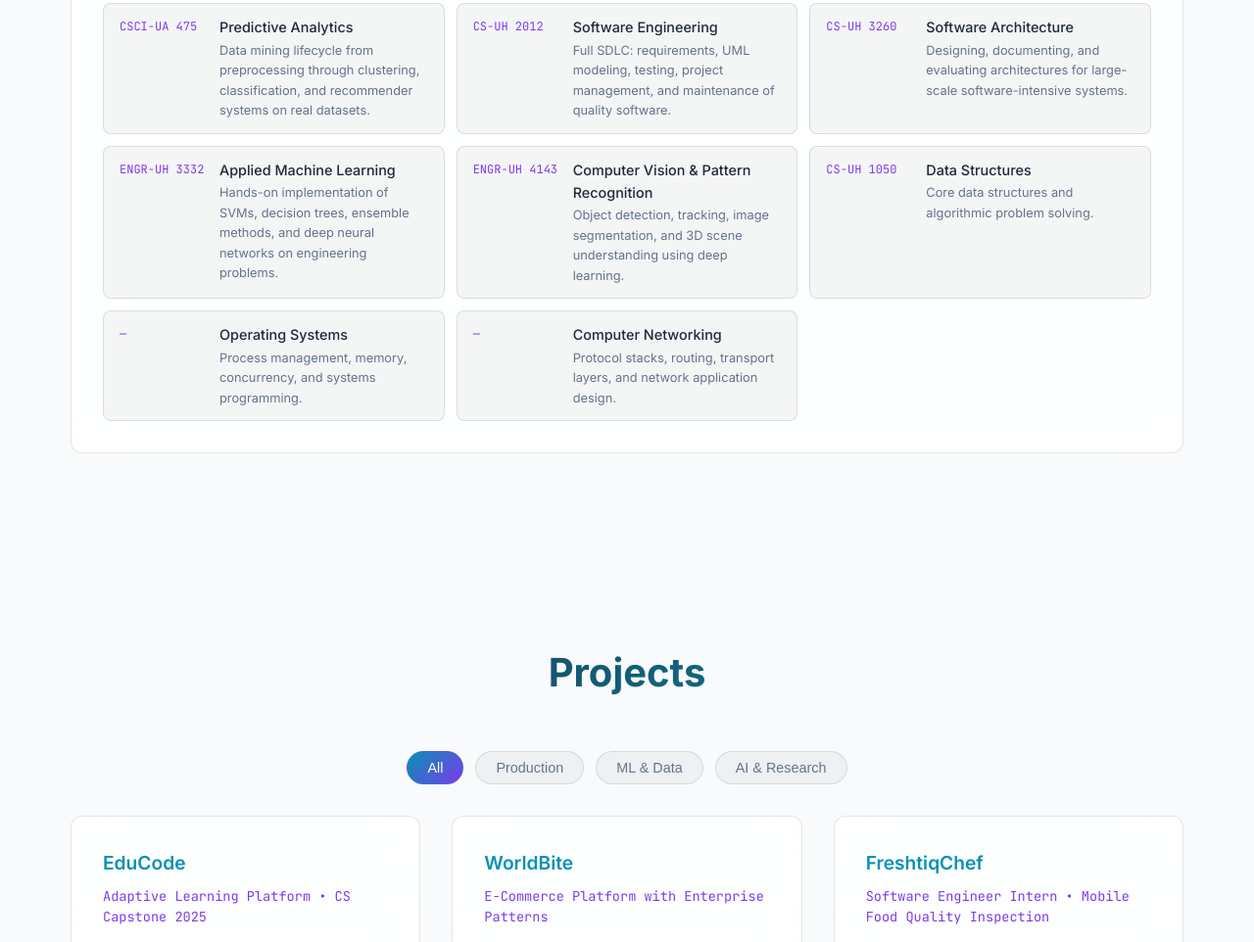
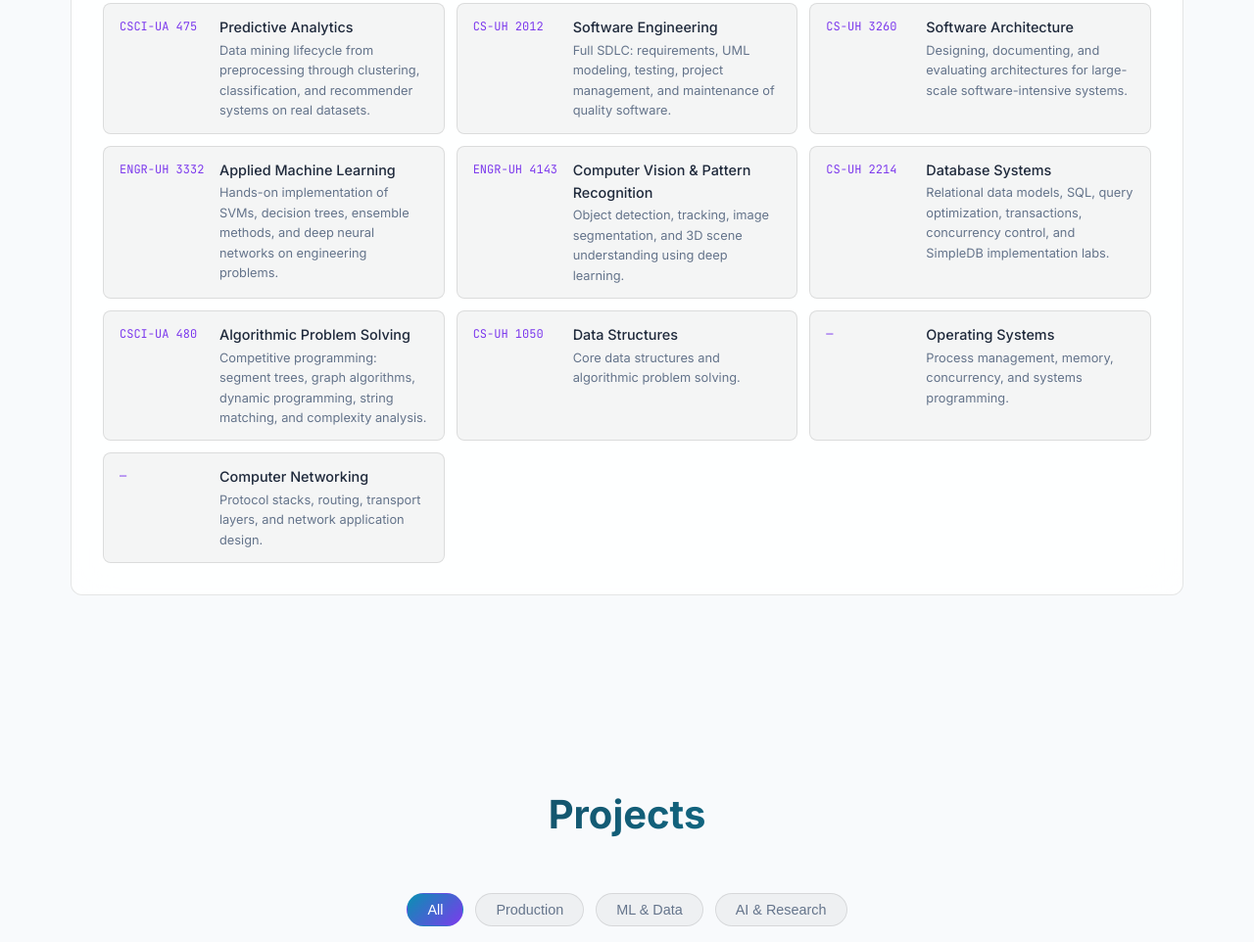
Before and after one commit to Sophie-l-l/Sophie-l-l.github.io, a plain HTML site: page index.html in a window 1280 px wide. Shown: the part 1225-2187 px from the top of the page at 98% size. Drawn offline with Linux system fonts and the light colour scheme.

Commit message:
Add Database Systems and Algorithmic Problem Solving courses

```diff
--- a/index.html
+++ b/index.html
@@ -1086,6 +1086,20 @@
                             </div>
                         </div>
                         <div class="course-item">
+                            <div class="course-code">CS-UH 2214</div>
+                            <div class="course-info">
+                                <div class="course-name">Database Systems</div>
+                                <div class="course-desc">Relational data models, SQL, query optimization, transactions, concurrency control, and SimpleDB implementation labs.</div>
+                            </div>
+                        </div>
+                        <div class="course-item">
+                            <div class="course-code">CSCI-UA 480</div>
+                            <div class="course-info">
+                                <div class="course-name">Algorithmic Problem Solving</div>
+                                <div class="course-desc">Competitive programming: segment trees, graph algorithms, dynamic programming, string matching, and complexity analysis.</div>
+                            </div>
+                        </div>
+                        <div class="course-item">
                             <div class="course-code">CS-UH 1050</div>
                             <div class="course-info">
                                 <div class="course-name">Data Structures</div>
```
